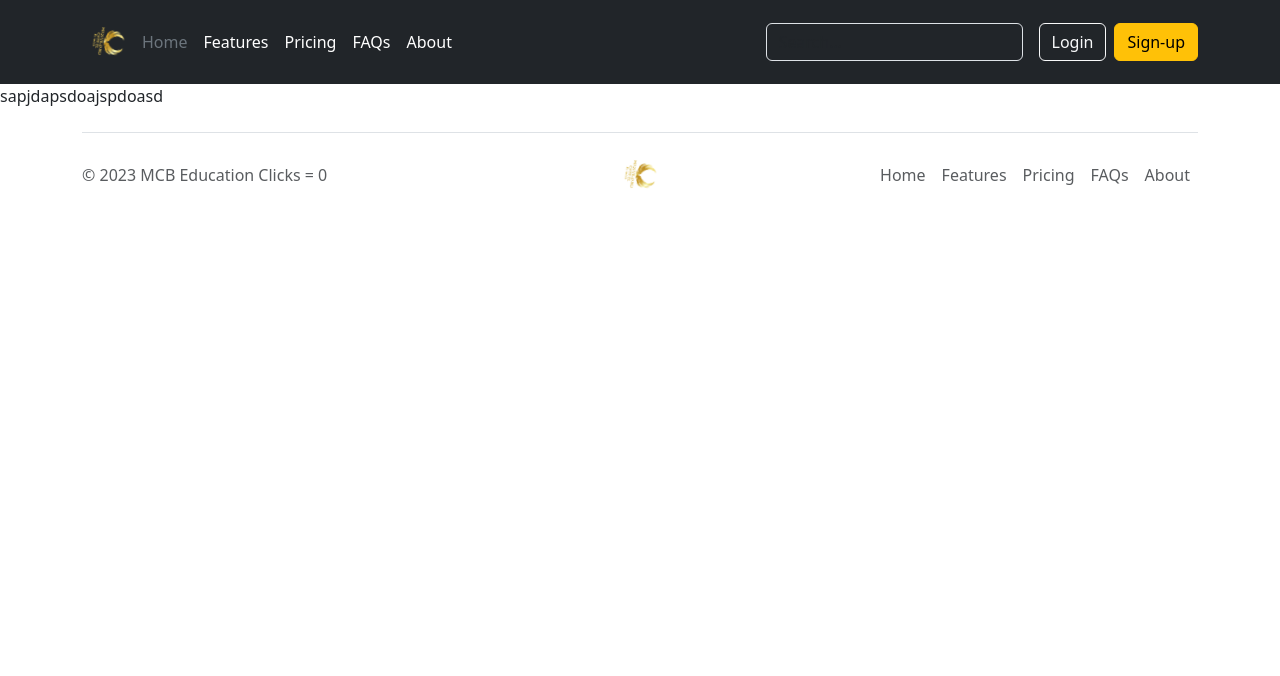
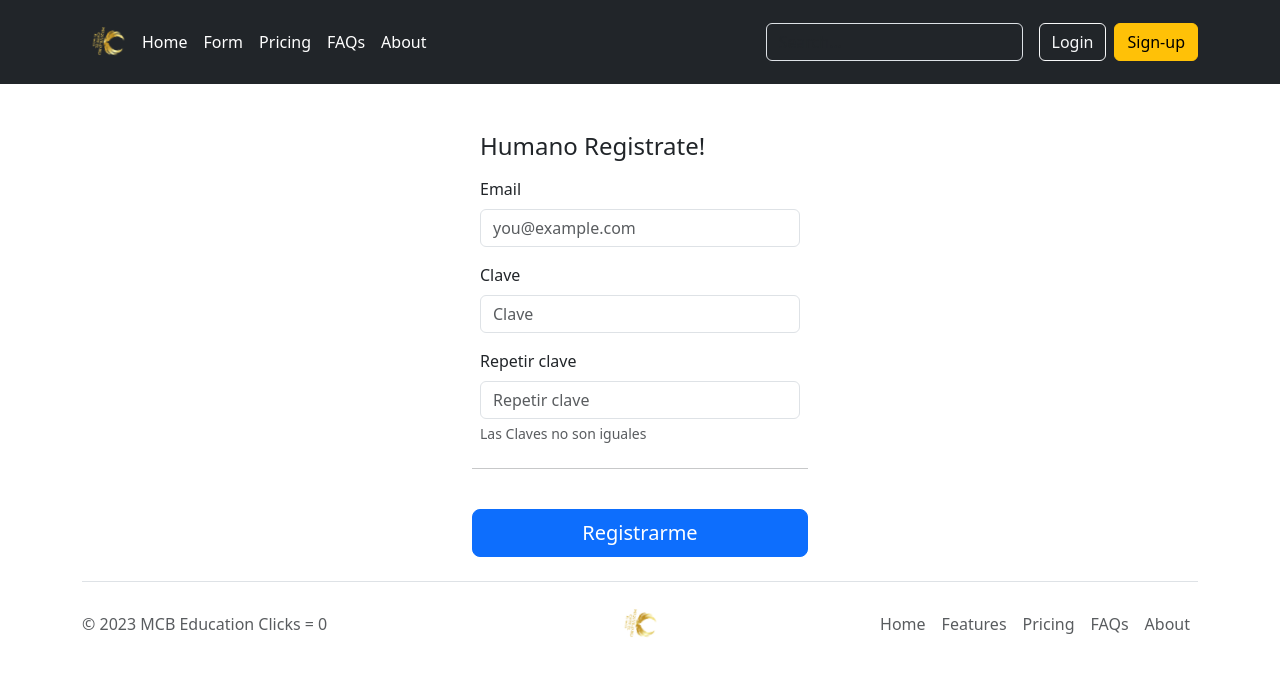
Before and after one commit to maxiberosich/EjerciciosEgg-React, a React (Create React App) app in the folder mi-app/: page /user-form in a window 1280 px wide. Shown: the top 676 px of the page. Built offline with nearby package versions, Linux system fonts and the light colour scheme.

Commit message:
Creacion formulario

```diff
--- a/mi-app/src/components/public/Detail.js
+++ b/mi-app/src/components/public/Detail.js
@@ -9,19 +9,22 @@ export const Detail = () => {
 
   useEffect(() => {
     RickAndMortyService.getCharacterById(id).then((info) => setPersonaje(info));
-  }, [id]);
+  }, []);//SI SE PONE DENTRO DEL ARRAY EL ID, NO SERIA DE FORMA DINAMICA. Y EN CASO DE NO PONER NADA, SE REPETIRIA INFINITAS VECES EL SERVICIO, CONSUMIENDO MUCHOS RECURSOS
 
   return (
     <div className="row m-3">
       <div className="col-md-12">
         <div className="card flex-md-row mb-4 box-shadow h-md-250">
           <div className="card-body d-flex flex-column align-items-start">
+            <p>
+              Specie:
             <strong className="d-inline-block mb-2 text-success">
               {personaje.species}
             </strong>
+            </p>
             <h3 className="mb-8 text-dark">{personaje.name}</h3>
             <div className="mb-1 text-muted">
-              Fecha de creación del personaje: {new Date(personaje.created).toLocaleDateString()}
+              Character creation date: {new Date(personaje.created).toLocaleDateString()}
             </div>
             <div className="mb-1 text-muted"></div>
             <p className="card-text mb-auto">
@@ -29,12 +32,12 @@ export const Detail = () => {
               lead-in to additional content. This content is a little bit
               longer.
             </p>
-            <ul class="list-group">
-              <li class="list-group-item">Active item</li>
-              <li class="list-group-item">Item</li>
-              <li class="list-group-item">asasfasf</li>
-              <li class="list-group-item">gergergergerg</li>
-              <li class="list-group-item">uiyujyujyujyuj</li>
+            <ul className="list-group">
+              <li className="list-group-item">Active item</li>
+              <li className="list-group-item">Item</li>
+              <li className="list-group-item">asasfasf</li>
+              <li className="list-group-item">gergergergerg</li>
+              <li className="list-group-item">uiyujyujyujyuj</li>
             </ul>
 
             <Link to={"/"} className="mt-3 btn btn-primary btn-lg">
--- a/mi-app/src/components/public/Navbar.js
+++ b/mi-app/src/components/public/Navbar.js
@@ -1,4 +1,5 @@
 import React from 'react'
+import { Link } from 'react-router-dom'
 
 export const Navbar = () => {
   return (
@@ -13,14 +14,14 @@ export const Navbar = () => {
 
             <ul className="nav col-12 col-lg-auto me-lg-auto mb-2 justify-content-center mb-md-0">
               <li>
-                <a href="#" className="nav-link px-2 text-secondary">
+                <Link to={"/"} className='nav-link px-2 text-white'>
                   Home
-                </a>
+                </Link>
               </li>
               <li>
-                <a href="#" className="nav-link px-2 text-white">
-                  Features
-                </a>
+                <Link to={"/user-form"} className='nav-link px-2 text-white' >
+                  Form
+                </Link>
               </li>
               <li>
                 <a href="#" className="nav-link px-2 text-white">
--- a/mi-app/src/components/public/UserForm.js
+++ b/mi-app/src/components/public/UserForm.js
@@ -1,9 +1,56 @@
-import React from 'react'
+import React from "react";
+import { useUserForm } from "../../hooks/Custom.hooks";
 
 export const UserForm = () => {
+
+  const {form,setForm,handleChanges} = useUserForm();
+
   return (
-    <div>
-      sapjdapsdoajspdoasd
+    <div className="w-25 mx-auto mt-5">
+      <h4 className="mb-3">Humano Registrate!</h4>
+
+      <form className="needs-validation" noValidate>
+        <div className="row g-3">
+          <div className="col-12">
+            <label htmlFor="email" className="form-label">
+              Email
+            </label>
+            <input
+              type="email"
+              className="form-control"
+              placeholder="you@example.com"
+            />
+          </div>
+
+          <div className="col-12">
+            <label htmlFor="address" className="form-label">
+              Clave
+            </label>
+            <input type="text" className="form-control" placeholder="Clave" />
+          </div>
+
+          <div className="col-12">
+            <label htmlFor="password2" className="form-label">
+              Repetir clave
+            </label>
+            <input
+              type="text"
+              className="form-control"
+              placeholder="Repetir clave"
+            />
+          </div>
+
+          <div className="form-text list-group-item-danger">
+            Las Claves no son iguales
+          </div>
+
+          <hr className="my-4" />
+
+          <button className="m-100 btn btn-primary btn-lg" type="submit">
+            Registrarme
+          </button>
+        </div>
+      </form>
     </div>
-  )
-}
+  );
+};
--- /dev/null
+++ b/mi-app/src/hooks/Custom.hooks.js
@@ -0,0 +1,19 @@
+import { useState } from "react"
+
+export const useUserForm = (initialState = {}) =>{
+    const [form, setForm] = useState(initialState);
+
+    const handleChanges = ({target}) =>{
+
+        const {name,value} = target;
+
+        setForm({
+            ...form,
+            [name]: value
+        })
+    }
+
+    return{
+        form,setForm,handleChanges
+    }
+}
```
